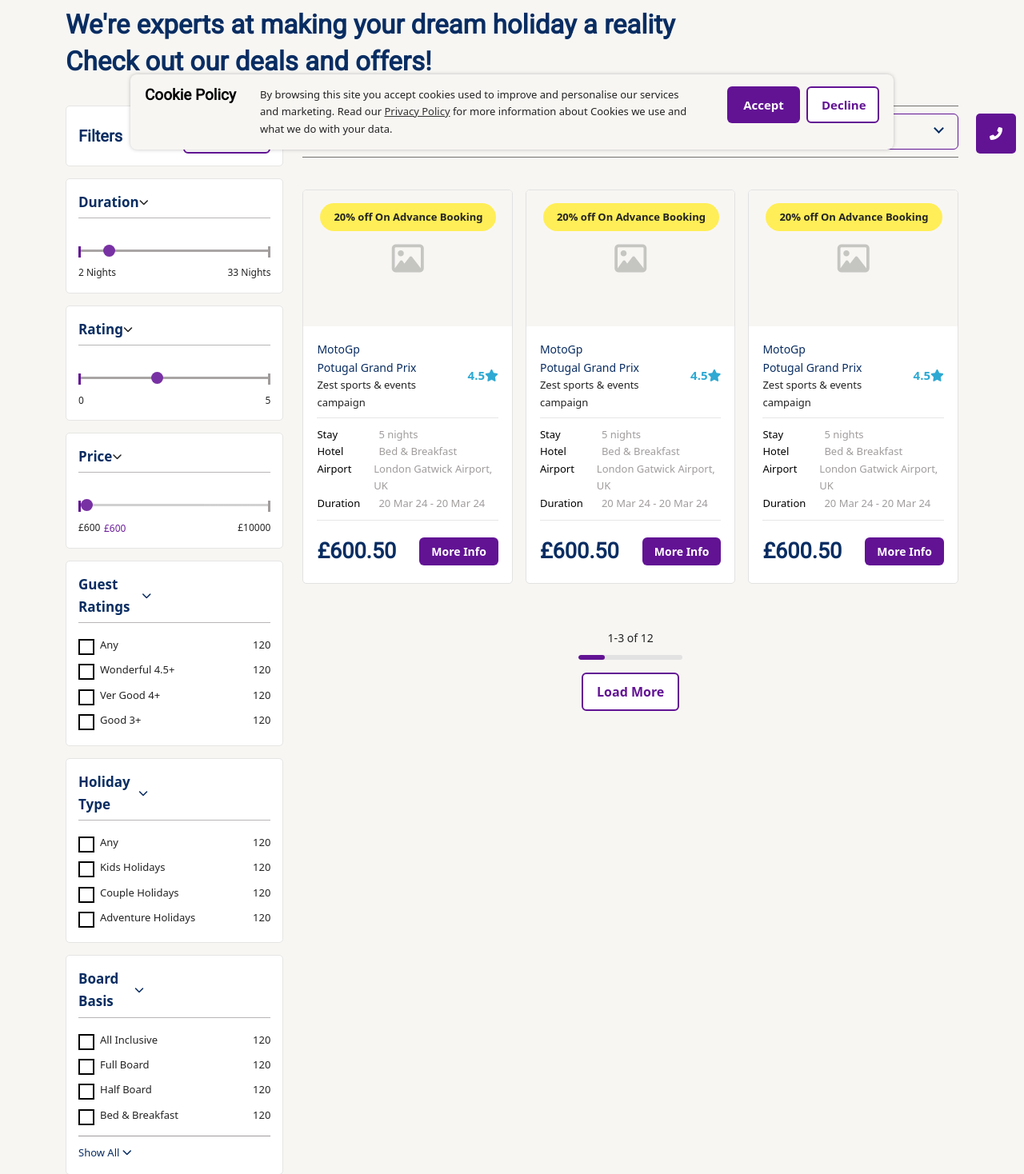
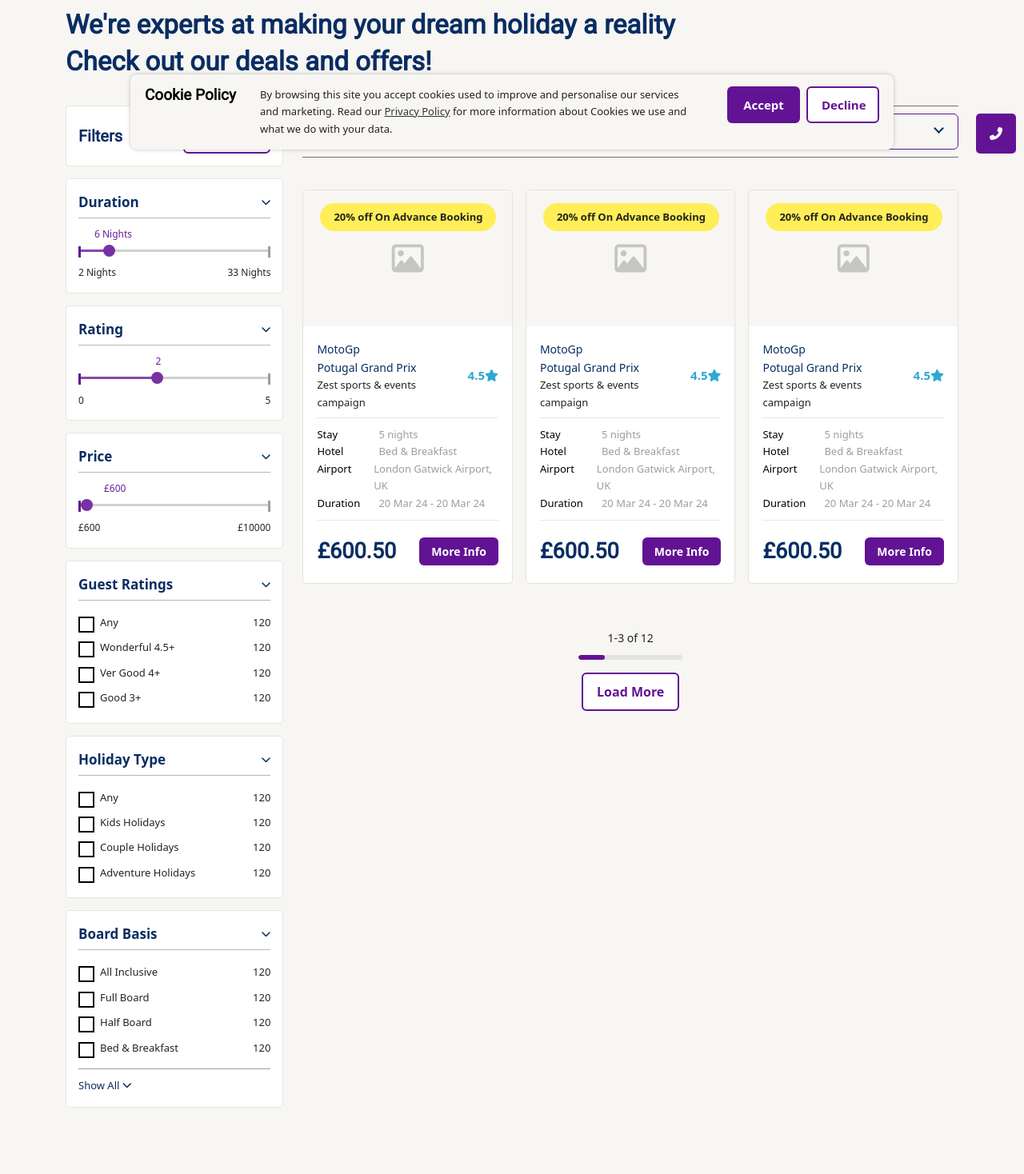
Before and after one commit to sktt1faker02/Travel-Pack, a PHP site: page /travelpack/special-offers/special-offers-search-results.php in a window 1280 px wide. Shown: the part 598-2066 px from the top of the page at 80% size. Run offline with PHP 8.4, Linux system fonts and the light colour scheme.

Commit message:
update slider range value on top | amends

```diff
--- a/assets/css/sidebar.css
+++ b/assets/css/sidebar.css
@@ -181,7 +181,7 @@ ul.sidebarlist li {
 }
 .sliderValue-below {
     position: absolute;
-    top: 33px;
+    top: -17px;
     font-size: 12px;
     color: #6A1B9A;
     white-space: nowrap;
@@ -190,7 +190,7 @@ ul.sidebarlist li {
     margin: 0 5px;
 }
 .durationfilter .sliderValue-below {
-    top: 34px;
+    top: -17px;
 }
 input[type="range"]::-webkit-slider-thumb {
     -webkit-appearance: none;
--- a/assets/js/sidebar.js
+++ b/assets/js/sidebar.js
@@ -135,7 +135,7 @@ document.addEventListener('DOMContentLoaded', function() {
 
 
 // RANGE SIDEBAR SCRIPTS
-/*document.addEventListener('DOMContentLoaded', function() {
+document.addEventListener('DOMContentLoaded', function() {
     // Duration Slider
     const durationRange = document.getElementById('durationRange');
     const durationValue = document.getElementById('durationValue');
@@ -192,7 +192,7 @@ document.addEventListener('DOMContentLoaded', function() {
     // Initialize position and background on load
     updateSliderPosition(durationRange, durationValue, leftLabel, rightLabel);
     updateSliderBackground(durationRange);
-}); */
+});
 
 document.addEventListener('DOMContentLoaded', function() {
     // Common initialization for sliders
@@ -322,6 +322,14 @@ document.addEventListener('DOMContentLoaded', function() {
     // Slider setup for Price Range, Departure Time, and Return Time
     const sliders = [
         {
+            range: document.getElementById('ratingRange'),
+            value: document.getElementById('ratingValueBelow'),
+            leftLabel: document.querySelector('#priceContainer .value-display span:first-child'),
+            rightLabel: document.querySelector('#priceContainer .value-display span:last-child'),
+            unit: '', // Prefix for price
+            isTime: false
+        },
+        {
             range: document.getElementById('priceRange'),
             value: document.getElementById('priceValueBelow'),
             leftLabel: document.querySelector('#priceContainer .value-display span:first-child'),
--- a/special-offers/special-offers-search-results.php
+++ b/special-offers/special-offers-search-results.php
@@ -79,10 +79,10 @@
                     <!-- Duration Filter Box -->
                     <div class="filters-box time-range durationfilter">
                         <div class="fb-top fw-semibold">
+                            <div class="togglefilterbox">
                                 <div class="slider-label">
                                     Duration
                                 </div>
-                            <div class="togglefilterbox txt-black">
                                 <i class="fa-solid fa-chevron-down"></i>
                             </div>
                         </div><!-- fb-top -->
@@ -103,10 +103,10 @@
                     <!-- Rating Filter Box -->
                     <div id="ratingContainer" class="filters-box time-range">
                         <div class="fb-top fw-semibold">
+                            <div class="togglefilterbox">
                                 <div class="slider-label">
                                 Rating
                                 </div>
-                            <div class="togglefilterbox txt-black">
                                 <i class="fa-solid fa-chevron-down"></i>
                             </div>
                         </div><!-- fb-top -->
@@ -127,10 +127,10 @@
                     <!-- Price Filter Box -->
                     <div id="priceContainer" class="filters-box time-range">
                         <div class="fb-top fw-semibold">
+                            <div class="togglefilterbox">
                                 <div class="slider-label">
                                 Price
                                 </div>
-                            <div class="togglefilterbox txt-black">
                                 <i class="fa-solid fa-chevron-down"></i>
                             </div>
                         </div><!-- fb-top -->
@@ -151,8 +151,12 @@
                     <!-- Guest Ratings Filter Box -->
                     <div class="filters-box">
                         <div class="fb-top">
+                            <div class="togglefilterbox">
+                                <div class="slider-label">
                                 Guest Ratings
-                            <div class="togglefilterbox"><i class="fa-solid fa-chevron-down"></i></div>
+                                </div>
+                                <i class="fa-solid fa-chevron-down"></i>
+                            </div>
                         </div>
                         <div class="fb-bottom">
                             <ul class="checkbox-list">
@@ -191,8 +195,12 @@
                     <!-- Holiday Type Filter Box -->
                     <div class="filters-box">
                         <div class="fb-top">
+                            <div class="togglefilterbox">
+                                <div class="slider-label">
                                 Holiday Type
-                            <div class="togglefilterbox"><i class="fa-solid fa-chevron-down"></i></div>
+                                </div>
+                                <i class="fa-solid fa-chevron-down"></i>
+                            </div>
                         </div>
                         <div class="fb-bottom">
                             <ul class="checkbox-list">
@@ -231,8 +239,12 @@
                     <!-- Board Basis Filter Box -->
                     <div class="filters-box">
                         <div class="fb-top">
+                            <div class="togglefilterbox">
+                                <div class="slider-label">
                                 Board Basis
-                            <div class="togglefilterbox"><i class="fa-solid fa-chevron-down"></i></div>
+                                </div>
+                                <i class="fa-solid fa-chevron-down"></i>
+                            </div>
                         </div>
                         <div class="fb-bottom">
                             <ul class="checkbox-list">
--- a/transfer/transfer-search.php
+++ b/transfer/transfer-search.php
@@ -77,7 +77,7 @@
                         </div>
                     </div>
 
-                    <div class="filters-box cruise-transfer">
+                    <!-- <div class="filters-box cruise-transfer">
                         <div class="fb-top fw-semibold">
                             <div>
                                 Duration - <span class="sliderValue" id="durationValue"></span>
@@ -85,7 +85,7 @@
                             <div class="togglefilterbox txt-black">
                                 <i class="fa-solid fa-chevron-down"></i>
                             </div>
-                        </div><!-- fb-top   -->
+                        </div>
                         <div class="fb-bottom">
                             <div class="slider-container">
                                 <div class="rangeslider-wrap">
@@ -97,7 +97,7 @@
                                 </div>
                             </div>
                         </div>
-                    </div><!-- filtersbox -->
+                    </div>                      -->
 
                     <div class="filters-box needbox">
                         <div class="fb-top fw-semibold">
```
Also changed, not shown: assets/js/rangeSlider.js (+43 -34 lines). Lines whose indentation alone changed are shown as unchanged.
